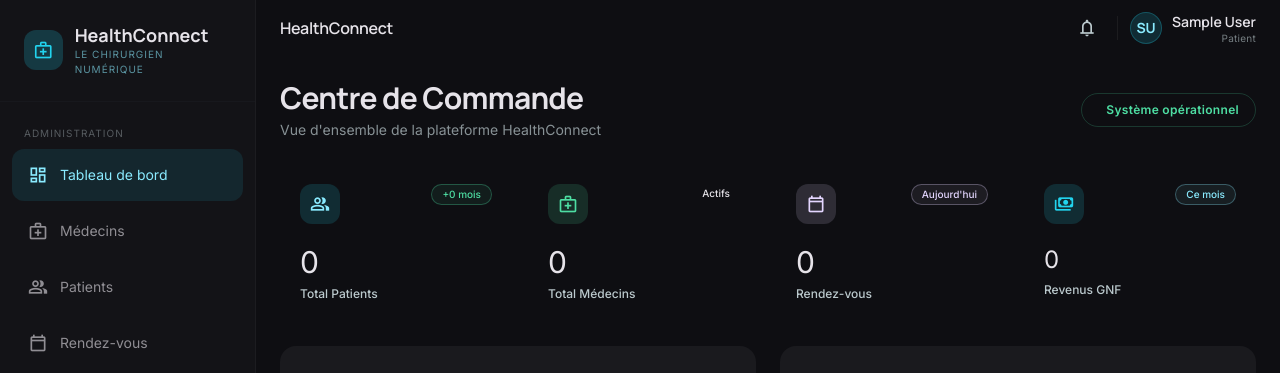
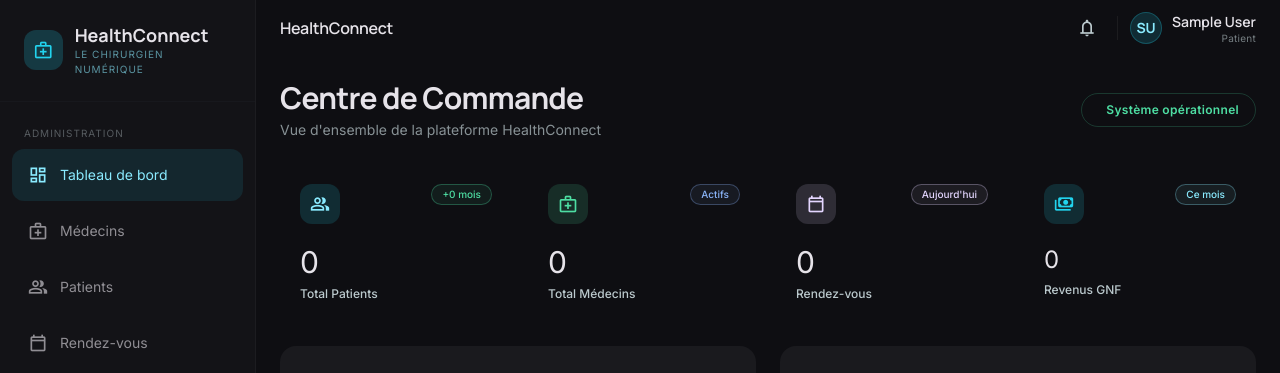
Before and after one commit to elhadjmamadou/healthconnect-project-django, a Django app: page /rapports/dashboard/ in a window 1280 px wide. Shown: the top 373 px of the page. Run offline with Django 5.2, Linux system fonts and the light colour scheme; the visitor is signed in with stand-in values (Sample User, id 1); data comes from the database, SQL or seed files in the repository; data that the repository does not hold is empty; some libraries are stand-ins or nearby versions.

Commit message:
fix(css): ajouter chip-info manquant — affecte 18 éléments dans les templates

```diff
--- a/static/css/custom.css
+++ b/static/css/custom.css
@@ -83,6 +83,11 @@ h1, h2, h3, h4, h5, h6 {
   border: 1px solid rgba(228, 214, 255, 0.3);
   color: #e4d6ff;
   background: rgba(228, 214, 255, 0.07);
+}
+.chip-info {
+  border: 1px solid rgba(138, 180, 248, 0.3);
+  color: #8ab4f8;
+  background: rgba(138, 180, 248, 0.07);
 }
 
 /* Sidebar nav active state */
```
